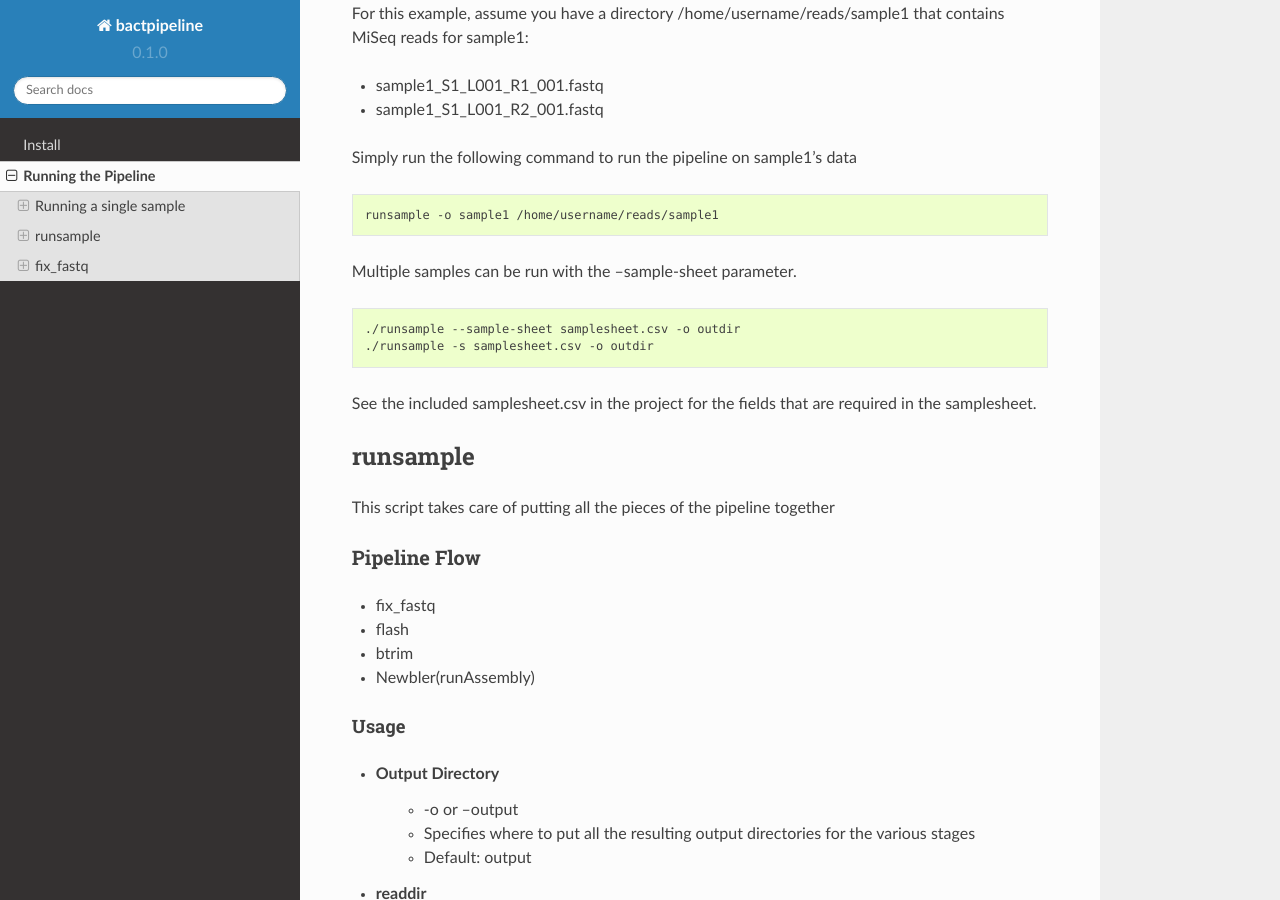
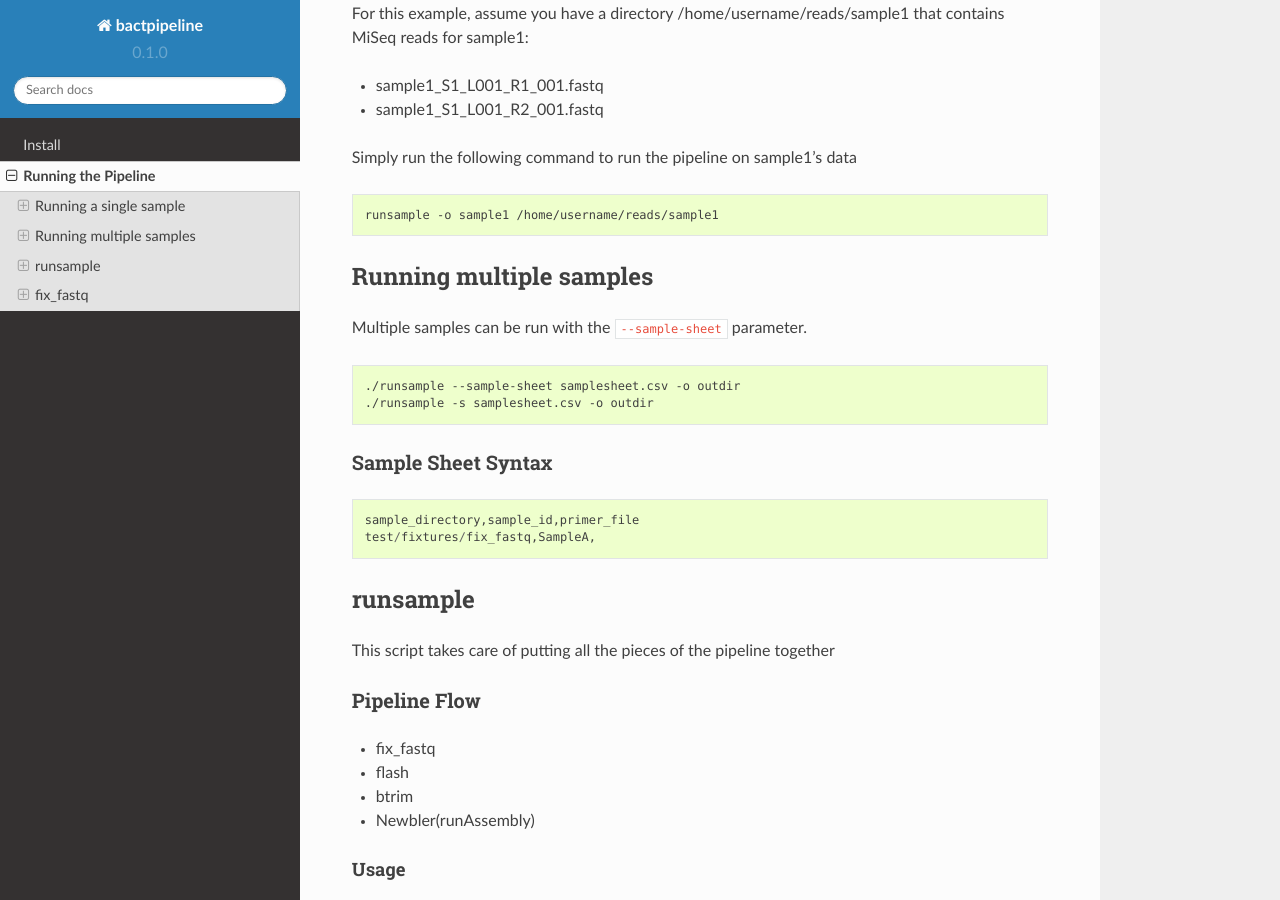
Before and after one commit to VDBWRAIR/bactpipeline, a Sphinx documentation site: the page built from docs/analysis.rst, in a window 1280 px wide and 900 px high, scrolled down 499 px. Built offline with Sphinx 7.4.7 and the Read the Docs theme 2.0.0, drawn with Linux system fonts in a browser that asks for light colours.

Commit message:
split sample sheet running out into subheading. Added include for samplesheet.csv to display syntax of samplesheet.csv

```diff
--- a/docs/analysis.rst
+++ b/docs/analysis.rst
@@ -33,15 +33,22 @@ Simply run the following command to run the pipeline on sample1's data
 
     runsample -o sample1 /home/username/reads/sample1
 
-Multiple samples can be run with the --sample-sheet parameter.
+Running multiple samples
+========================
+
+Multiple samples can be run with the ``--sample-sheet`` parameter.
 
 .. code-block:: bash
 
     ./runsample --sample-sheet samplesheet.csv -o outdir
     ./runsample -s samplesheet.csv -o outdir
 
-See the included samplesheet.csv in the project for the fields that are
-required in the samplesheet.
+
+Sample Sheet Syntax
+-------------------
+
+.. include:: ../samplesheet.csv
+    :literal:
 
 runsample
 =========
```
